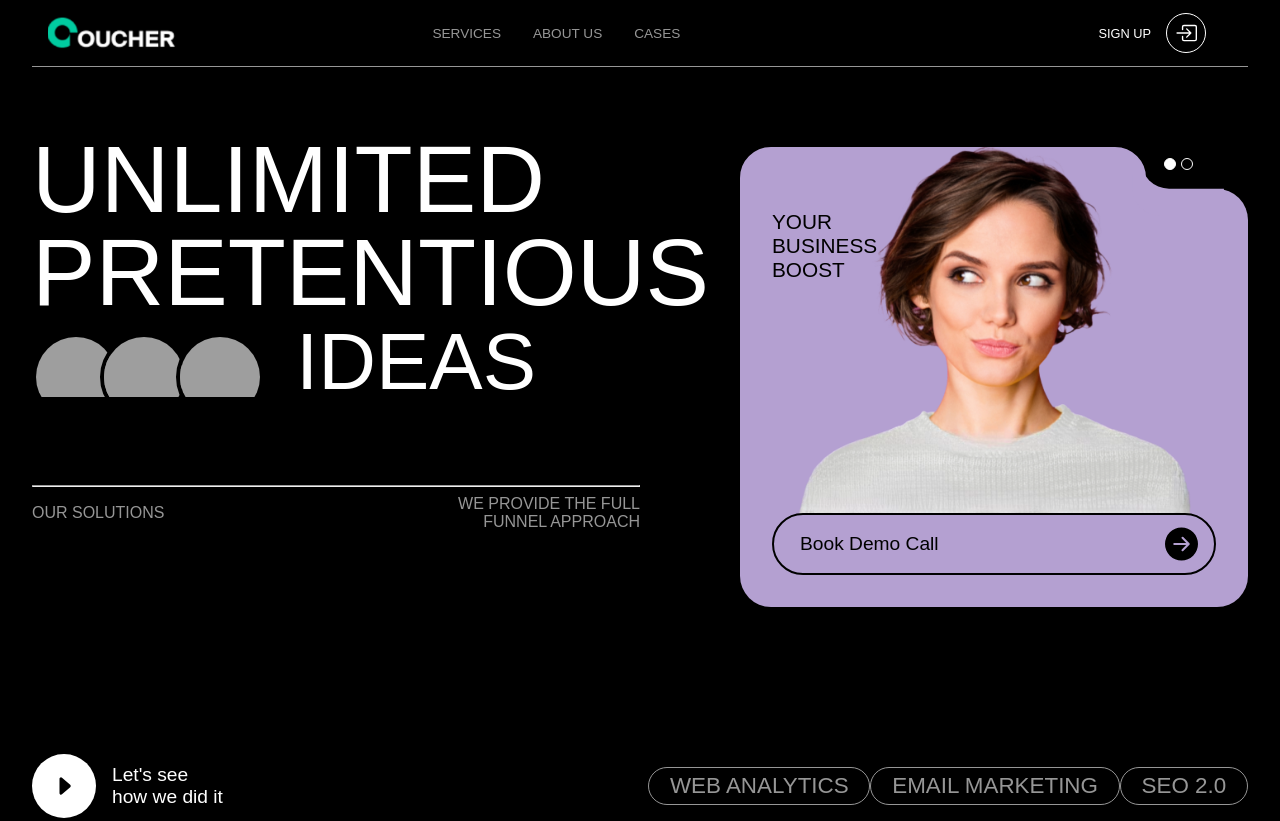
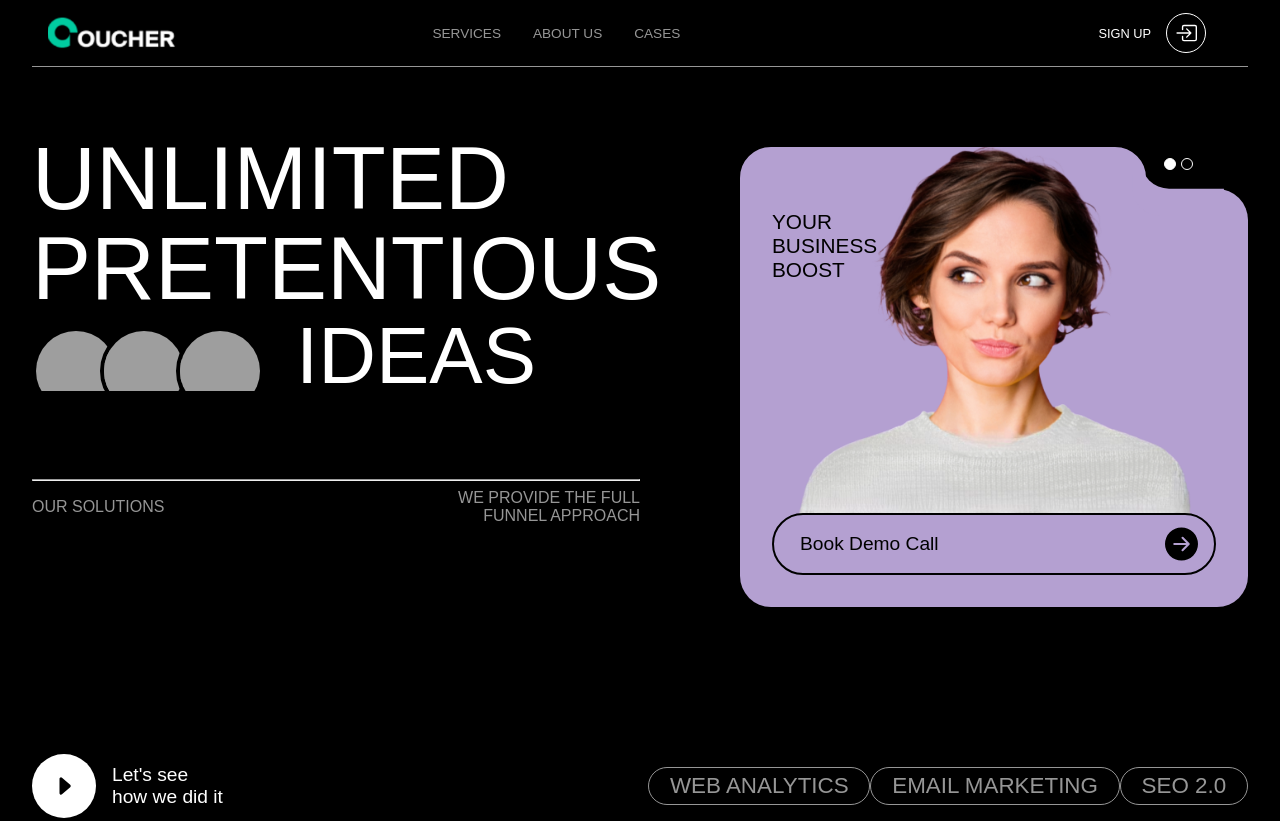
Before and after one commit to Nikh-on-Linux/gdgc-_task_round_frontend, a plain HTML site: page index.html in a window 1280 px wide. Shown: the top 821 px of the page. Drawn offline with Linux system fonts and the light colour scheme; grey boxes are pictures that could not be loaded.

Commit message:
Fixed Font Glitch

```diff
--- a/index.css
+++ b/index.css
@@ -50,7 +50,7 @@ body {
   font-family: "Halenoir", sans-serif;
 }
 ::-webkit-scrollbar{
-  width: 0.1rem;
+  width: 0rem;
 }
 
 header {
@@ -437,7 +437,7 @@ header button div:nth-child(2) {
 }
 
 .contentLine1 span {
-  font-size: 850%;
+  font-size: 790%;
   width: 5rem;
   font-weight: 500;
   line-height: 4rem;
```
